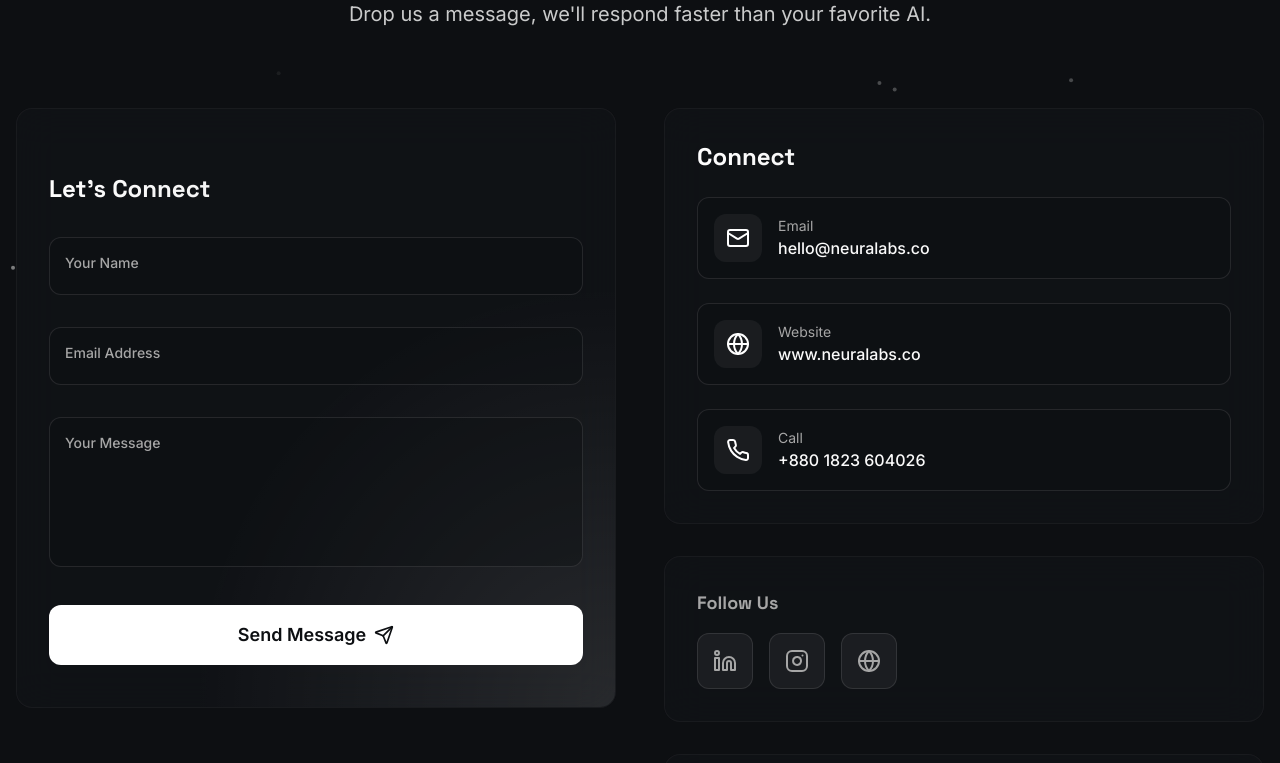
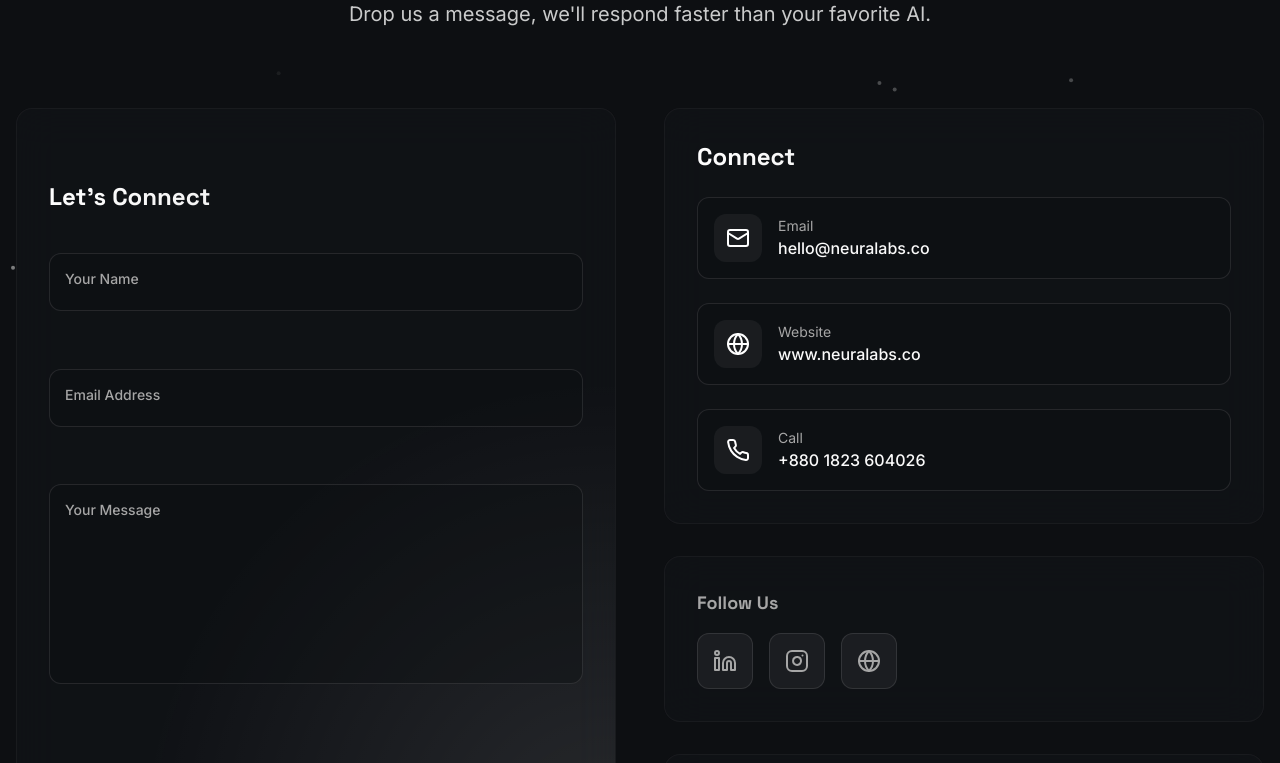
Before and after one commit to nabil24024004/neuralabs-72828, a React (Vite) app: page / in a window 1280 px wide. Shown: the part 5136-5899 px from the top of the page. Built offline with nearby package versions, Linux system fonts and the light colour scheme; the HTML template or start-up script is replaced by a standard one.

Commit message:
Increase contact box height
Expand the contact form container to min-h-[750px], adjust layout and spacing to fill available space, and ensure header "Let's Connect" remains visible.

```diff
--- a/src/components/ContactSection.tsx
+++ b/src/components/ContactSection.tsx
@@ -145,7 +145,7 @@ export const ContactSection = () => {
             }} exit={{
               opacity: 0,
               scale: 0.95
-            }} onSubmit={handleSubmit} className="glass-panel rounded-2xl p-8 space-y-8 relative overflow-hidden min-h-[600px] flex flex-col">
+            }} onSubmit={handleSubmit} className="glass-panel rounded-2xl p-8 space-y-10 relative overflow-hidden min-h-[750px] flex flex-col">
                   {/* Form glow effect */}
                   <motion.div className="absolute inset-0 opacity-10 pointer-events-none" animate={{
                 background: ["radial-gradient(circle at 0% 0%, white 0%, transparent 50%)", "radial-gradient(circle at 100% 100%, white 0%, transparent 50%)", "radial-gradient(circle at 0% 0%, white 0%, transparent 50%)"]
@@ -154,10 +154,10 @@ export const ContactSection = () => {
                 repeat: Infinity
               }} />
 
-                  <h3 className="text-2xl font-bold gradient-text mb-2">Let's Connect</h3>
+                  <h3 className="text-2xl font-bold gradient-text mb-4">Let's Connect</h3>
 
                   {/* Name Field */}
-                  <div className="relative">
+                  <div className="relative flex-1">
                     <motion.label animate={{
                   y: focusedField === "name" || formData.name ? -28 : 0,
                   scale: focusedField === "name" || formData.name ? 0.85 : 1,
@@ -172,7 +172,7 @@ export const ContactSection = () => {
                   </div>
 
                   {/* Email Field */}
-                  <div className="relative">
+                  <div className="relative flex-1">
                     <motion.label animate={{
                   y: focusedField === "email" || formData.email ? -28 : 0,
                   scale: focusedField === "email" || formData.email ? 0.85 : 1,
@@ -187,7 +187,7 @@ export const ContactSection = () => {
                   </div>
 
                   {/* Message Field */}
-                  <div className="relative">
+                  <div className="relative flex-[2]">
                     <motion.label animate={{
                   y: focusedField === "message" || formData.message ? -28 : 0,
                   scale: focusedField === "message" || formData.message ? 0.85 : 1,
@@ -198,7 +198,7 @@ export const ContactSection = () => {
                     <textarea value={formData.message} onChange={e => setFormData({
                   ...formData,
                   message: e.target.value
-                })} onFocus={() => setFocusedField("message")} onBlur={() => setFocusedField(null)} className="w-full bg-background/40 border border-white/10 rounded-lg px-4 pt-6 pb-2 text-foreground focus:border-white/40 focus:ring-2 focus:ring-white/20 smooth-transition outline-none min-h-[150px] resize-none" required />
+                })} onFocus={() => setFocusedField("message")} onBlur={() => setFocusedField(null)} className="w-full h-full bg-background/40 border border-white/10 rounded-lg px-4 pt-6 pb-2 text-foreground focus:border-white/40 focus:ring-2 focus:ring-white/20 smooth-transition outline-none min-h-[200px] resize-none" required />
                   </div>
 
                   {/* Submit Button */}
@@ -225,7 +225,7 @@ export const ContactSection = () => {
             }} animate={{
               opacity: 1,
               scale: 1
-            }} className="glass-panel rounded-2xl p-12 flex flex-col items-center justify-center min-h-[600px] text-center">
+            }} className="glass-panel rounded-2xl p-12 flex flex-col items-center justify-center min-h-[750px] text-center">
                   <motion.div initial={{
                 scale: 0
               }} animate={{
```
